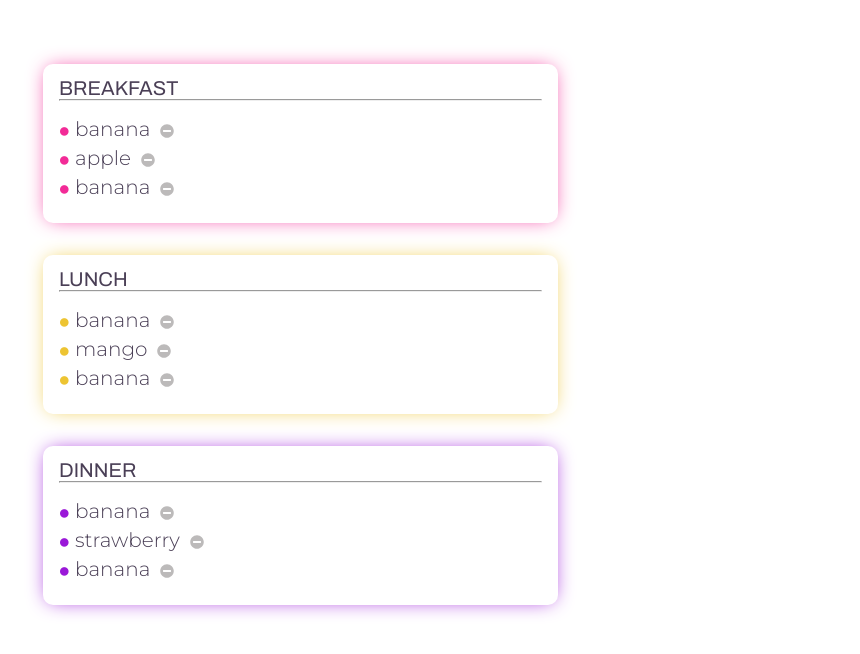
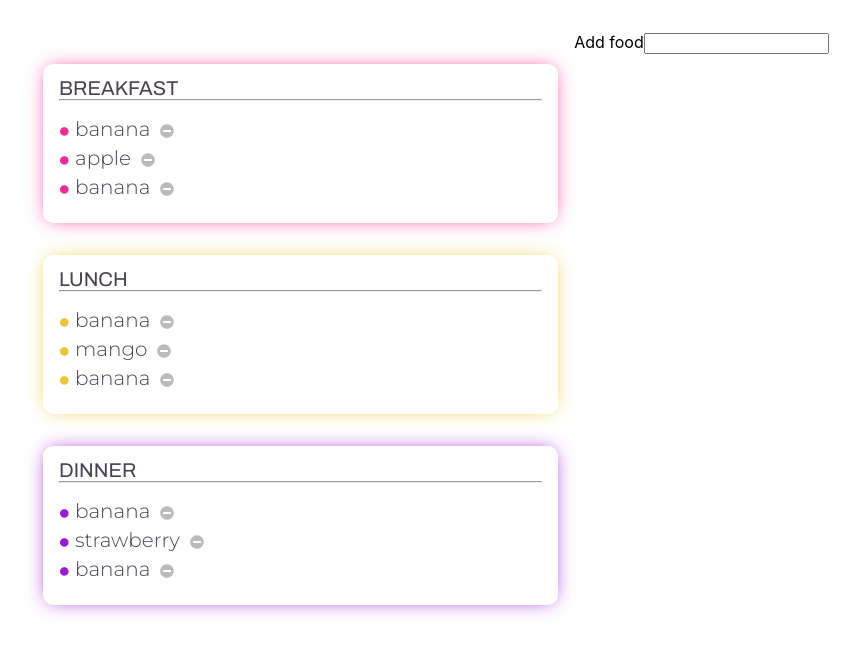
Before and after one commit to denizerisen/get-that-nutrition, a React (Create React App) app: page / in a window 1280 px wide. Shown: the top 654 px of the page, without its empty margins (5-865 px from the left). Built offline with nearby package versions, Linux system fonts and the light colour scheme.

Commit message:
started on input view

```diff
--- a/src/App.js
+++ b/src/App.js
@@ -1,6 +1,7 @@
 import React from 'react';
 import './css/main.css';
 import Meals from './components/meals/Meals'
+import IngredientInput from './components/form/IngredientInput'
 
 function App() {
   return (
@@ -9,6 +10,7 @@ function App() {
         <Meals/>
       </div>
       <div className="column__nutrition">
+      <IngredientInput/>
       </div>
     </div>
   );
--- /dev/null
+++ b/src/components/form/IngredientInput.js
@@ -0,0 +1,26 @@
+import React, { Component } from 'react'
+
+export default class IngredientInput extends Component {
+    state = {
+        foodInput: ''
+    }
+    handleChange = (e) => {
+        this.setState({
+            foodInput: e.target.value
+        })
+    }
+    handleSubmit = (e) => {
+        e.preventDefault();
+        console.log(this.state);
+    }
+    render() {
+        return (
+            <div>
+                <form onSubmit={this.handleSubmit}>
+                    <label> Add food</label>
+                    <input type="text" onChange={this.handleChange} />
+                </form>
+            </div>
+        )
+    }
+}
```
